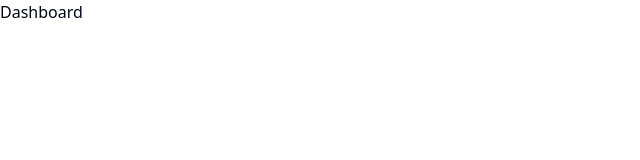
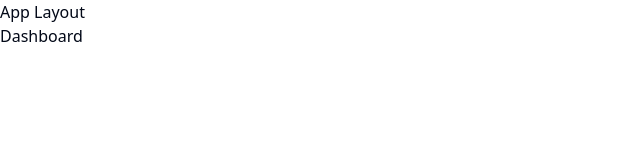
Before and after one commit to avilyre/gofood, a React (Vite) app: page / in a window 1280 px wide. Shown: the top 160 px of the page, without its empty margins (0-640 px from the left). Built offline with nearby package versions, Linux system fonts and the light colour scheme.

Commit message:
raw: add app and dashboard layout

```diff
--- /dev/null
+++ b/src/pages/_layouts/app.tsx
@@ -0,0 +1,10 @@
+import { Outlet } from "react-router-dom";
+
+export function AppLayout() {
+  return (
+    <div>
+      <h1>App Layout</h1>
+      <Outlet />
+    </div>
+  );
+}
--- /dev/null
+++ b/src/pages/_layouts/auth.tsx
@@ -0,0 +1,10 @@
+import { Outlet } from "react-router-dom";
+
+export function AuthLayout() {
+  return (
+    <div>
+      <h1>Auth Layout</h1>
+      <Outlet />
+    </div>
+  );
+}
```
Also changed, not shown: src/routes.tsx (+8 -3 lines).
